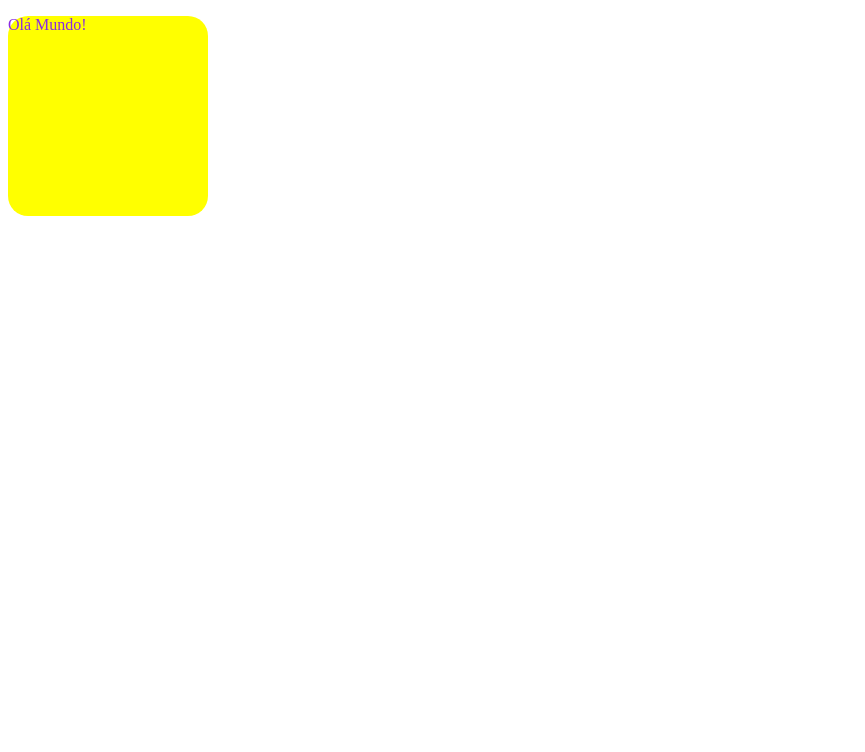
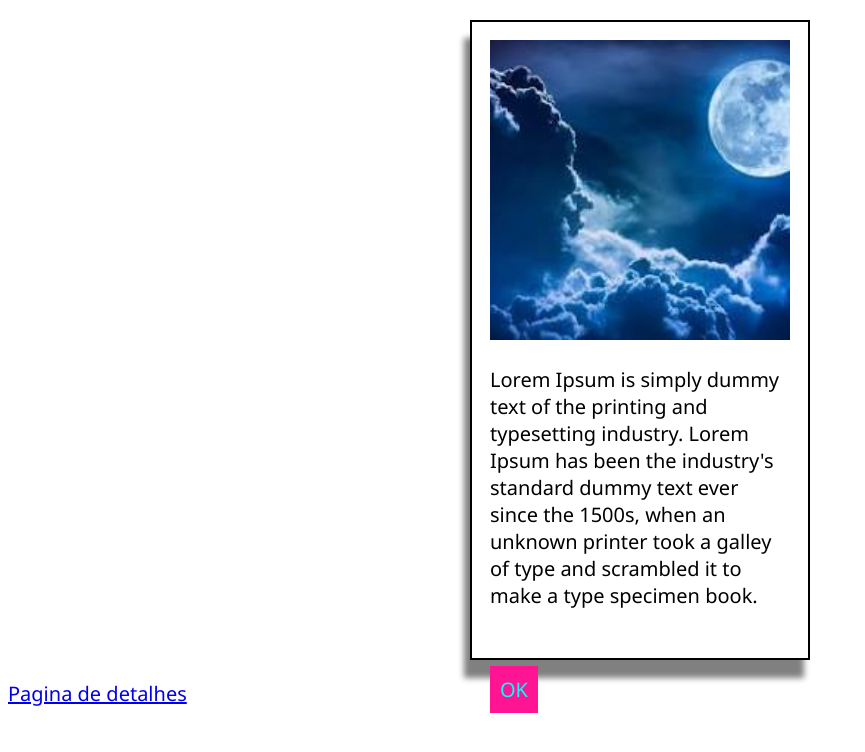
Before and after one commit to giuliabm/oficina-quarta-web, a plain HTML site: page index.html in a window 1280 px wide. Shown: the whole page, without its empty margins (0-865 px from the left). Drawn offline with Linux system fonts and the light colour scheme.

Commit message:
html, css, js

```diff
--- /dev/null
+++ b/estilo.css
@@ -0,0 +1,32 @@
+*{
+    font-family: 'Segoe UI', 'Segoe UI', Tahoma, Geneva, Verdana, sans-serif;
+    font-size: 20px;
+}
+
+div{
+    border: 0.1rem solid black;
+    width: 15rem;
+    height: 30rem;
+    margin: 1rem auto;
+    padding: 0.9rem;
+    box-shadow: -0.3rem 0.9rem 0.3rem grey;
+}
+
+img {
+    width: 15rem;
+    height: 15rem;
+}
+p{
+    color: black;
+    width: 14.5rem;
+    height:14rem;
+    border-radius: 10%;
+}
+
+button{
+    background-color: deeppink;
+    color:aqua;
+    border: none;
+    padding: 0.5rem;
+
+}
--- /dev/null
+++ b/funcionalidade.js
@@ -0,0 +1,3 @@
+function navegar(){
+    window.location= "https://www.google.com";
+}
--- a/index.html
+++ b/index.html
@@ -2,12 +2,19 @@
 <html>
     <head>
         <title>Exemplo oficina web</title>
+        <link rel="stylesheet" href="estilo.css">
+        </head>
+        <script> src= "funcionalidade.js" </script>
     </head>
     <body>
-        <p style="color:blueviolet; background-color: yellow; width: 200px; height:200px; border-radius: 10%;">
-            Olá Mundo!
-        </p>
-
+        <div>
+            <img src="image.png" alt=""Luz do luar">
+            <p>
+                Lorem Ipsum is simply dummy text of the printing and typesetting industry. Lorem Ipsum has been the industry's standard dummy text ever since the 1500s, when an unknown printer took a galley of type and scrambled it to make a type specimen book.
+            </p>
+            <button onclick="navegar()">OK</button>
+        </div>
+        <a href="pagina.html"> Pagina de detalhes</a>
     </body>
 
 </html>
```
Also changed, not shown: pagina.html (added, +11 -0 lines), image.png (added).
